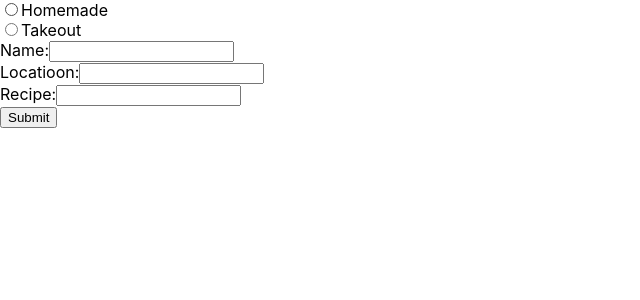
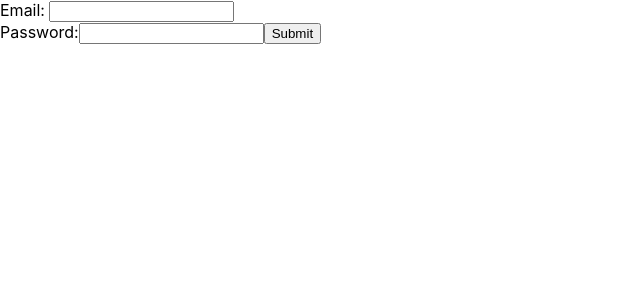
Before and after one commit to tim-graupe/pizzafrontend, a React (Create React App) app: page / in a window 1280 px wide. Shown: the top 300 px of the page, without its empty margins (0-640 px from the left). Built offline with nearby package versions, Linux system fonts and the light colour scheme.

Commit message:
add file upload for multer, register new user

```diff
--- a/src/App.tsx
+++ b/src/App.tsx
@@ -1,11 +1,15 @@
 import React from 'react';
 import SelectForm from './components/submissionForms/SelectForm';
+import { Register, UserData } from './components/auth/register';
 
 const App: React.FC = () => {
-
+  const handleFormSubmit = (pizzaData: UserData) => {
+    console.log('Form data submitted in ParentComponent:', pizzaData);
+  };
   return (
     <div>
-      <SelectForm />
+      <Register onSubmit={handleFormSubmit} />
+      {/* <SelectForm /> */}
     </div>
   );
 };
--- a/src/components/auth/register.tsx
+++ b/src/components/auth/register.tsx
@@ -1,10 +1,76 @@
-import React, {useState} from "react";
+import React, { useState, FormEvent, ChangeEvent } from "react";
 
-interface UserData {
-    username: string,
-    password: string
+interface UserProps {
+  onSubmit: (data: UserData) => void;
 }
 
-export const SignUp = () => {
-    const [isLoading, setIsLoading] = useState(false)
+export interface UserData {
+  username: string;
+  password: string;
 }
+
+export const Register: React.FC<UserProps> = ({ onSubmit }) => {
+  const [userData, setUserData] = React.useState<UserData>({
+    username: "",
+    password: "",
+  });
+  const [isLoading, setIsLoading] = useState(false);
+
+  const handleInputChange = (e: React.ChangeEvent<HTMLInputElement>) => {
+    setUserData({ ...userData, [e.target.name]: e.target.value });
+  };
+
+  const handleSubmit = async (e: FormEvent<HTMLFormElement>) => {
+    e.preventDefault();
+
+    try {
+      const requestData = {
+        username: userData.username,
+        password: userData.password,
+      };
+
+      const response = await fetch('http://localhost:4000/users/register', {
+        method: 'POST',
+        mode: 'cors',
+        headers: {
+          'Content-Type': 'application/json',
+        },
+        body: JSON.stringify(requestData),
+      });
+
+      const result = await response.json();
+      console.log(result);
+    } catch (error) {
+      console.error('Error ===>:', error);
+    }
+  };
+
+
+
+
+  return (
+    <form onSubmit={handleSubmit}>
+      <label htmlFor="username">
+        Email:      </label>
+
+        <input
+          type="email"
+          name="username"
+          value={userData.username}
+          onChange={handleInputChange}
+          required
+        />
+      <br />
+      <label htmlFor="password">
+        Password:
+        </label>
+        <input
+          type="password"
+          name="password"
+          value={userData.password}
+          onChange={handleInputChange}
+        />
+      <button type="submit">Submit</button>
+    </form>
+  );
+};
--- a/src/components/submissionForms/HomeMadeSubmission.tsx
+++ b/src/components/submissionForms/HomeMadeSubmission.tsx
@@ -1,4 +1,4 @@
-import React, { ChangeEvent, FormEvent, useState } from "react";
+import React, { ChangeEvent, FormEvent, useState } from 'react';
 
 interface PizzaProps {
   onSubmit: (pizzaData: PizzaData) => void;
@@ -16,26 +16,39 @@ export const HomemadeSubmissionForm: React.FC<PizzaProps> = ({ onSubmit }) => {
     name: '',
     style: '',
     recipe: '',
-    photo: null
+    photo: null,
   });
 
-  const handleChange = (e: ChangeEvent<HTMLInputElement>) => {
+  const handleChange = (e: ChangeEvent<HTMLInputElement | HTMLTextAreaElement>) => {
     setPizzaData({
       ...formData,
       [e.target.name]: e.target.value,
     });
   };
 
+  const handleFileChange = (e: ChangeEvent<HTMLInputElement>) => {
+    if (e.target.files && e.target.files.length > 0) {
+      const file = e.target.files[0];
+      setPizzaData({
+        ...formData,
+        photo: file,
+      });
+    }
+  };
+
   const handleSubmit = async (e: FormEvent<HTMLFormElement>) => {
     e.preventDefault();
 
     try {
+      const formDataWithFile = new FormData();
+      formDataWithFile.append('name', formData.name);
+      formDataWithFile.append('style', formData.style);
+      formDataWithFile.append('recipe', formData.recipe);
+      formDataWithFile.append('photo', formData.photo as Blob);
+
       const response = await fetch('http://localhost:4000/new_pizza', {
         method: 'POST',
-        headers: {
-          'Content-Type': 'application/json',
-        },
-        body: JSON.stringify(formData),
+        body: formDataWithFile,
       });
 
       const result = await response.text();
@@ -67,6 +80,26 @@ export const HomemadeSubmissionForm: React.FC<PizzaProps> = ({ onSubmit }) => {
         required
       />
 
+      <label htmlFor="recipe">Recipe:</label>
+      <textarea
+        id="recipe"
+        name="recipe"
+        value={formData.recipe}
+        onChange={handleChange}
+        required
+      />
+
+      <label htmlFor="photo">Photo:</label>
+      <input type="file" id="photo" name="photo" onChange={handleFileChange} accept="image/*" />
+
+      {formData.photo && (
+        <img
+          src={URL.createObjectURL(formData.photo)}
+          alt="Pizza Preview"
+          style={{ maxWidth: '300px', maxHeight: '300px' }}
+        />
+      )}
+
       <button type="submit">Submit</button>
     </form>
   );
```
Also changed, not shown: src/components/auth/login.tsx (added).
